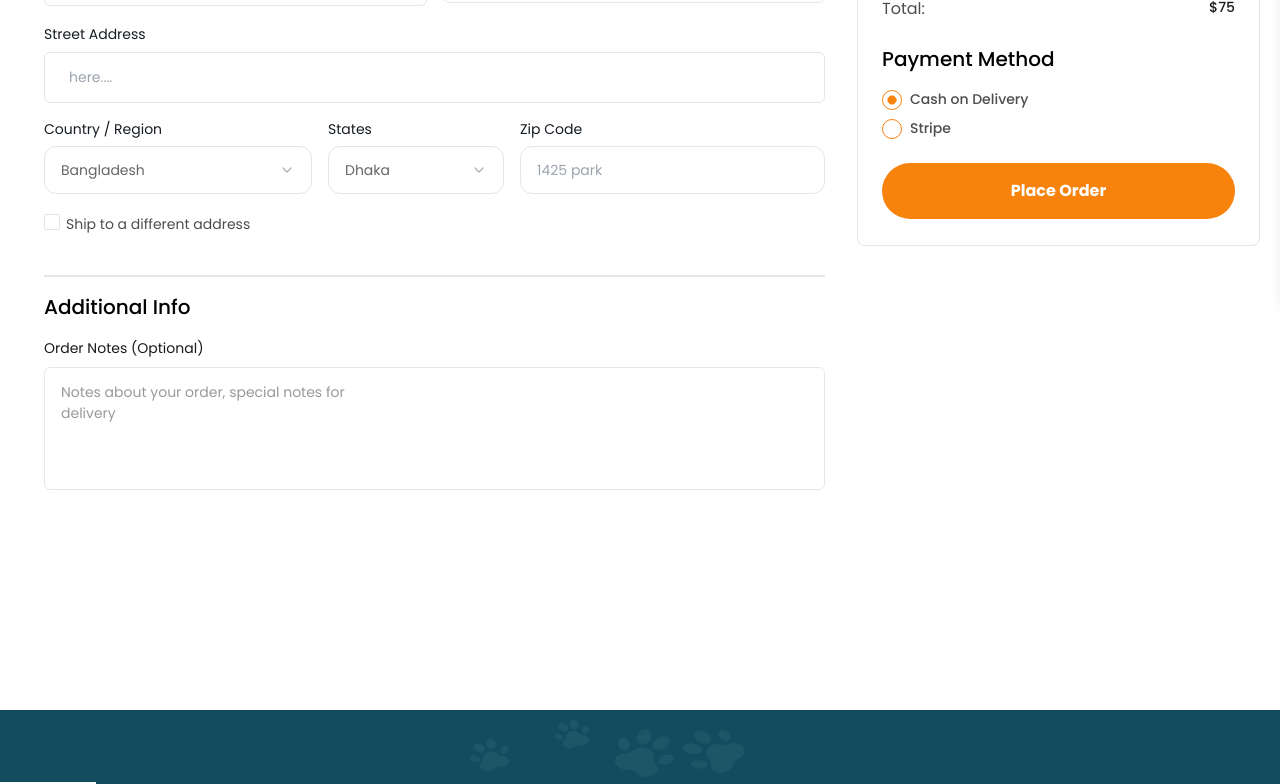
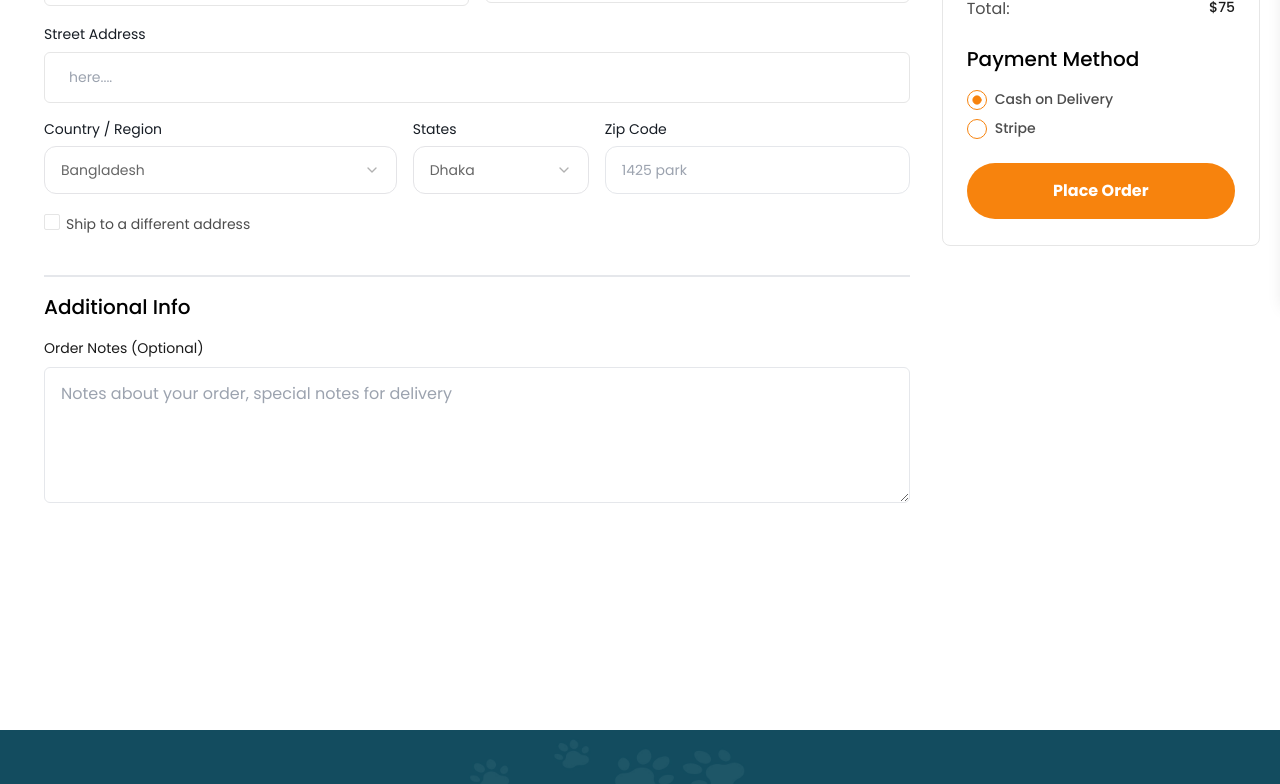
Before and after one commit to Farok-Hossain/pet-fresh-kitchen, a React (Vite) app: page /checkout in a window 1280 px wide. Shown: the part 499-1283 px from the top of the page. Built offline with nearby package versions, Linux system fonts and the light colour scheme.

Commit message:
billingInformation

```diff
--- a/src/components/About/Approach.jsx
+++ b/src/components/About/Approach.jsx
@@ -43,7 +43,7 @@ const Approach = () => {
             </div>
 
             <div className="flex gap-5">
-              <div className="bg-primaryOrange xl:w-12 w-3 h-3 xl:h-5 mt-2 rounded-full flex justify-center items-center">
+              <div className="bg-primaryOrange xl:w-10 w-3 h-3 xl:h-5 mt-2 rounded-full flex justify-center items-center">
                 <TrickIcon />
               </div>
               <div>
@@ -57,7 +57,7 @@ const Approach = () => {
             </div>
 
             <div className="flex gap-5">
-              <div className="bg-primaryOrange xl:w-12 w-3 h-3 xl:h-5 mt-2 rounded-full flex justify-center items-center">
+              <div className="bg-primaryOrange xl:w-[42px] w-3 h-3 xl:h-5 mt-2 rounded-full flex justify-center items-center">
                 <TrickIcon />
               </div>
               <div>
--- a/src/components/BillingInformation/BillingInformation.jsx
+++ b/src/components/BillingInformation/BillingInformation.jsx
@@ -22,8 +22,7 @@ const BillingInformation = () => {
     { label: "Mumbai", value: "mumbai" },
   ];
   return (
-        <div>
-            <div className=" ">
+    <div className=" max-w-[984px] w-full">
       <h3 className="text-textGray xl:pl-6 text-xl text-center xl:text-start font-medium xl:leading-[30px] my-4">
         Billing Information
       </h3>
@@ -97,7 +96,11 @@ const BillingInformation = () => {
             </div>
             <div className="w-full">
               <div className="flex flex-col xl:flex-row w-full gap-4">
-                  <CommonSelectField width="xl:w-[176px]" options={states} label="States" />
+                <CommonSelectField
+                  width="xl:w-[176px]"
+                  options={states}
+                  label="States"
+                />
                 <div className="flex flex-col w-full">
                   <label
                     htmlFor="Zip Code"
@@ -118,21 +121,24 @@ const BillingInformation = () => {
               </div>
             </div>
           </div>
-
-
         </form>
         <div className="flex gap-[6px] mt-5 mb-10">
           <Checkbox />
-                <h4 className="text-[14px] leading-[21px] text-[#4D4D4D] ">Ship to a different address</h4>
+          <h4 className="text-[14px] leading-[21px] text-[#4D4D4D] ">
+            Ship to a different address
+          </h4>
         </div>
         <div className="border-[1px] text-[#E5E5E5]"></div>
         <div>
-                <h3 className="text-xl text-center xl:text-start font-medium leading-[21px] mt-5">Additional Info</h3>
+          <h3 className="text-xl text-center xl:text-start font-medium leading-[21px] mt-5">
+            Additional Info
+          </h3>
         </div>
-            <h3 className="text-[14px] leading-[21px] text-[#1A1A1A] mt-5 mb-2">Order Notes (Optional)</h3>
-            <div className="border-[1px] text-[#E5E5E5] rounded-md">
-                <h5 className="text-[14px] pt-[14px] pl-[16px] xl:pr-[465px] xl:pb-[65px] pb-8 text-[#999] xl:leading-[21px] ">Notes about your order, special notes for delivery</h5>
-            </div>
+        <h3 className="text-[14px] leading-[21px] text-[#1A1A1A] mt-5 mb-2">
+          Order Notes (Optional)
+        </h3>
+        <div className=" text-[#E5E5E5] rounded-md ">
+          <textarea name="" rows="5" placeholder="Notes about your order, special notes for delivery" id="" className=" pl-4 pt-[14px] rounded-md border w-full"></textarea>
         </div>
       </div>
     </div>
```
Lines whose indentation alone changed are shown as unchanged.
